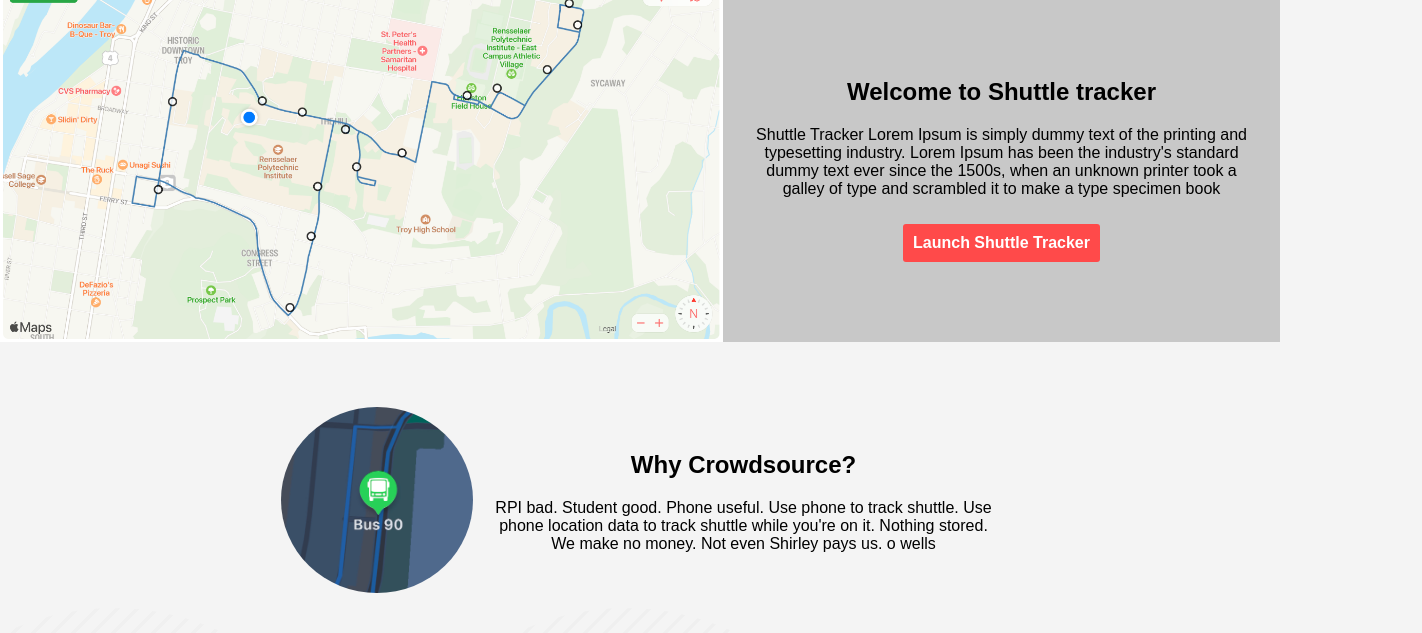
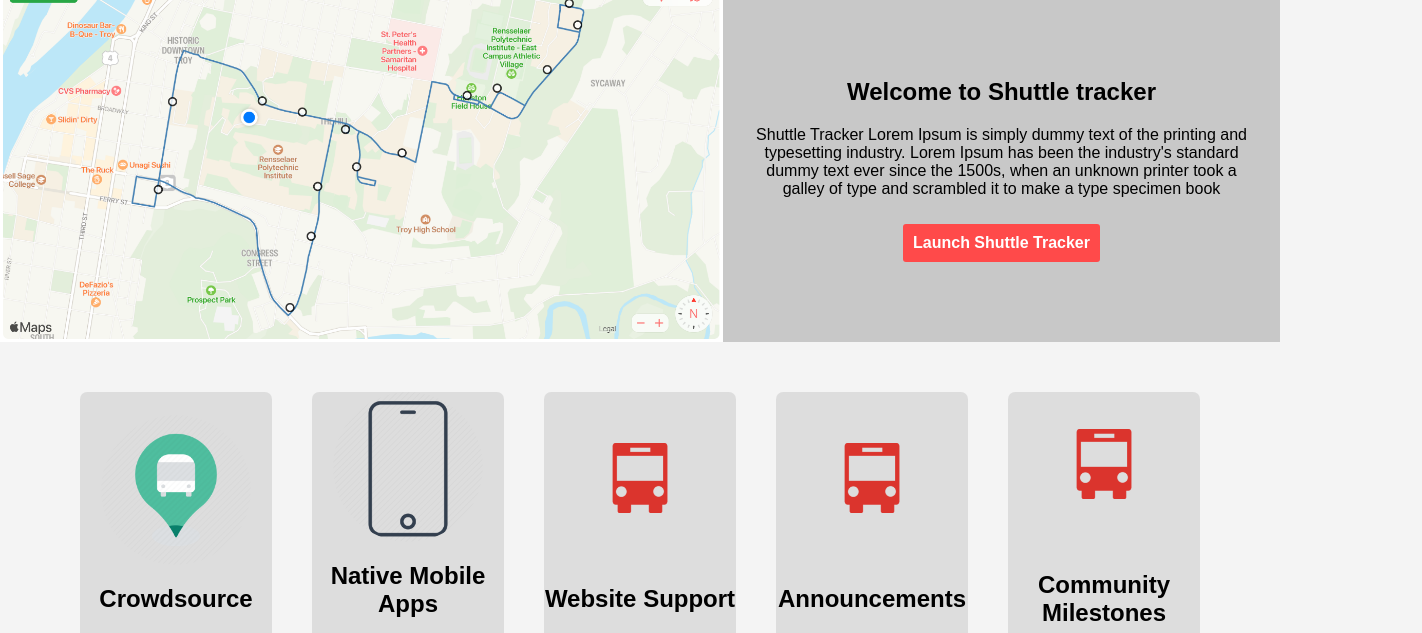
Before and after one commit to huynchu/shuttle-about-page, a plain HTML site: page index.html in a window 1280 px wide. Shown: the part 154-787 px from the top of the page, 1422 px wide, since content can reach past the window. Drawn offline with Linux system fonts and the light colour scheme.

Commit message:
Added more placeholders/titles to Features Bar, Moved it above Crowdsource info

```diff
--- a/PageStyling.css
+++ b/PageStyling.css
@@ -121,6 +121,10 @@ button a{
   text-align: center;
 }
 
+#Features {
+  margin-top: 50px;
+}
+
 #Features img{
   margin-right: auto;
   margin-left: auto;
@@ -128,6 +132,7 @@ button a{
   width: auto;
   height: auto;
   min-width: 150px;
+  max-width: 150px;
   border-radius: 50%;
 
 }
@@ -141,6 +146,15 @@ button a{
   text-align: center;
   max-width: 350px;
 }
+
+#Features .Column-container {
+  margin-right: 20px;
+  margin-left: 20px;
+  width: 15%;
+  background-color: #d4d4d4b2;
+  border-radius: 7px;
+}
+
 #App-Download {
   background: #f4f4f4;
   margin-top: 55px;
--- a/index.html
+++ b/index.html
@@ -43,6 +43,45 @@
       </div>
     </section>
 
+    <section id="Features">
+      <div id="wrap">
+        <div class="Column-container">
+          <img src="img/greenbus.png">
+          <div id="Details">
+          <h2>Crowdsource</h2>
+          <p>u work not us LUL</p>
+        </div>
+        </div>
+        <div class="Column-container">
+          <img src="img/mobile-icon.webp">
+          <div id="Details">
+          <h2>Native Mobile Apps</h2>
+          <p>Ensuring a smoother, more stable expeirence.</p>
+        </div>
+        </div>
+        <div class="Column-container">
+          <img src="img/mstile-150x150.png">
+          <div id="Details">
+          <h2>Website Support</h2>
+          <p>bababooey</p>
+        </div>
+        </div>
+        <div class="Column-container">
+          <img src="img/mstile-150x150.png">
+          <div id="Details">
+          <h2>Announcements</h2>
+          <p>frank sinatra</p>
+        </div>
+        </div>
+        <div class="Column-container">
+          <img src="img/mstile-150x150.png">
+          <div id="Details">
+          <h2>Community Milestones</h2>
+          <p>TBD</p>
+        </div>
+      </div>
+    </section>
+
     <section id="Crowdsource">
       <div id="wrap2">
         <img src="img/bus.jpg" alt="Shuttle map" width="30%" />
@@ -53,35 +92,6 @@
             to track shuttle while you're on it. Nothing stored. We make no money. Not even Shirley pays us.
             o wells
           </p>
-        </div>
-      </div>
-    </section>
-
-    <section id="Features">
-      <div id="wrap">
-        <div class="Column-container">
-          <img src="img/greenbus.png">
-          <div id="Details">
-          <p>free pizza</p>
-        </div>
-        </div>
-        <div class="Column-container">
-          <img src="img/mobile-icon.webp">
-          <div id="Details">
-          <p>submitty duck</p>
-        </div>
-        </div>
-        <div class="Column-container">
-          <img src="img/mstile-150x150.png">
-          <div id="Details">
-          <p>bababooey</p>
-        </div>
-        </div>
-        <div class="Column-container">
-          <img src="img/mstile-150x150.png">
-          <div id="Details">
-          <p>frank sinatra</p>
-        </div>
         </div>
       </div>
     </section>
```
